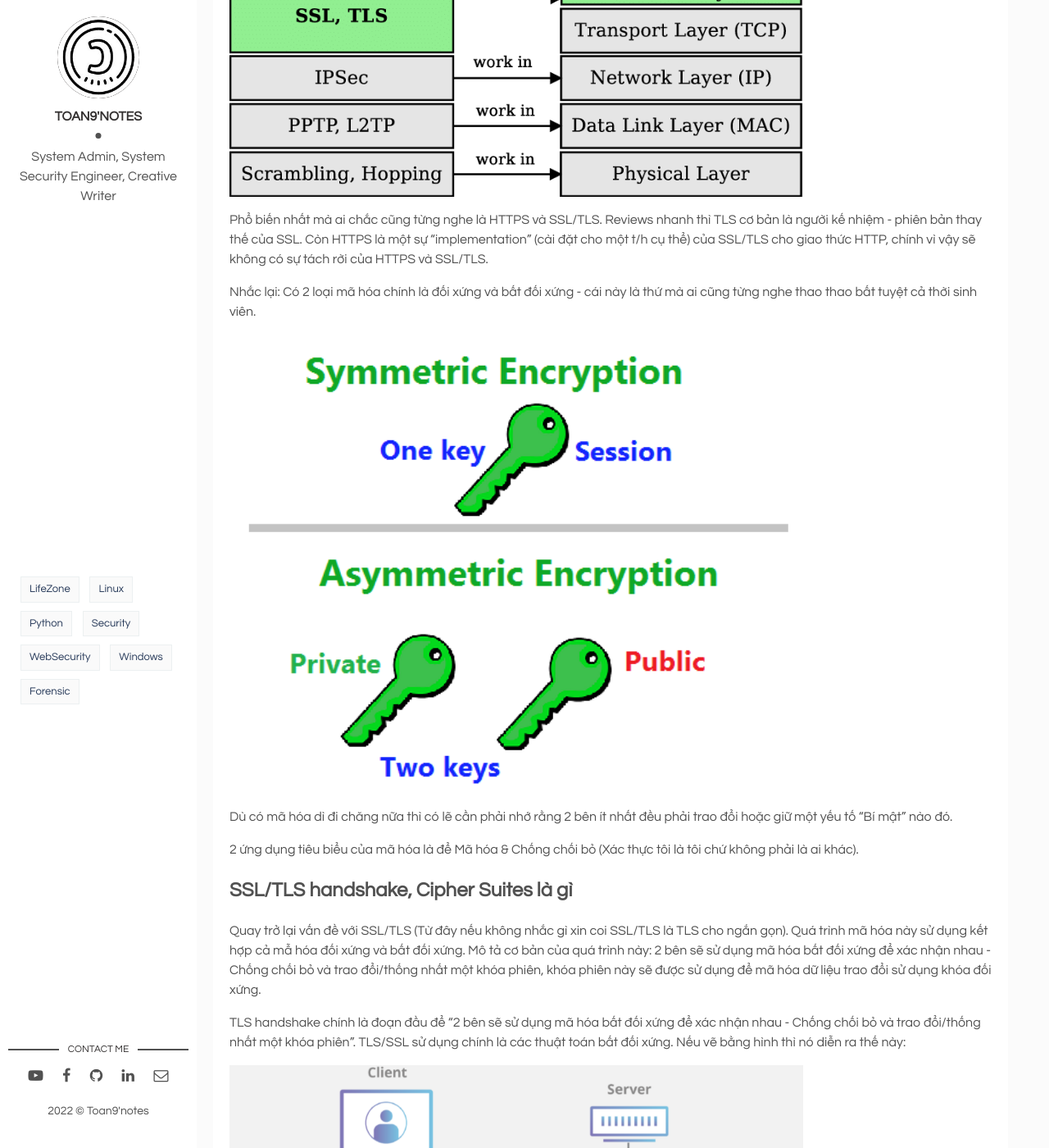
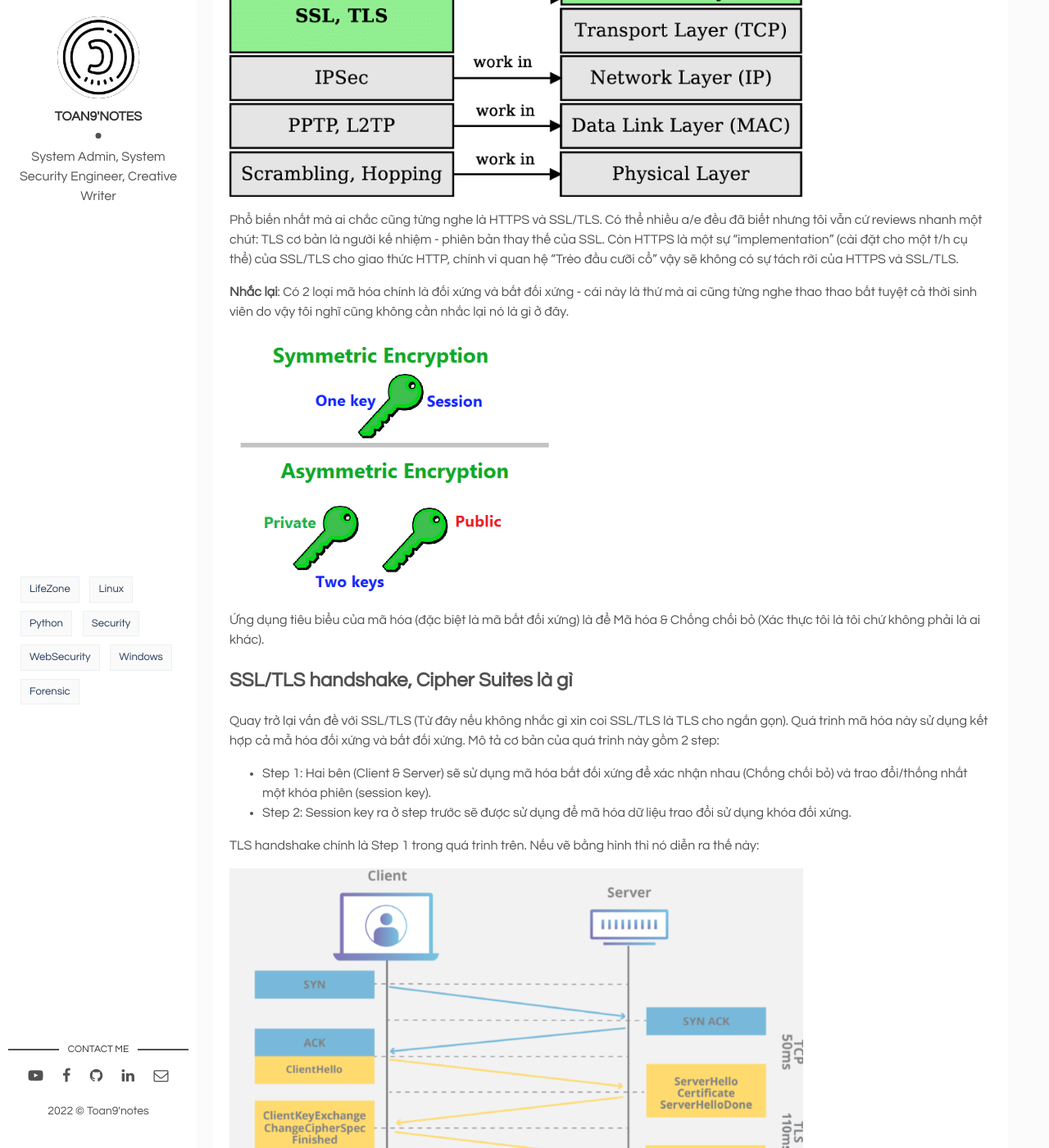
Before and after one commit to toannai/toan9, a Jekyll site: the page built from _posts/2022-01-02-ssl-tls-back-to-basic.markdown, in a window 1280 px wide and 1400 px high, scrolled down 539 px. Shown: the whole window at 82% size. Built offline with Jekyll 4.4.1, drawn with Linux system fonts in a browser that asks for light colours; some of the changed text lies outside the part shown.

Commit message:
formatted

```diff
--- a/_posts/2022-01-02-ssl-tls-back-to-basic.markdown
+++ b/_posts/2022-01-02-ssl-tls-back-to-basic.markdown
@@ -16,21 +16,24 @@ Qua một thời gian làm dài làm việc tôi nhận ra rằng có lẽ ý t
 
 ![security protocol layer]( {{site.url}}/assets/img/2022/01/02/protocol-stack.png){:width="700px"}
 
-Phổ biến nhất mà ai chắc cũng từng nghe là HTTPS và SSL/TLS. Reviews nhanh thì TLS cơ bản là người kế nhiệm - phiên bản thay thế của SSL. Còn HTTPS là một sự "implementation" (cài đặt cho một t/h cụ thể) của SSL/TLS cho giao thức HTTP, chính vì vậy sẽ không có sự tách rời của HTTPS và SSL/TLS.
 
-Nhắc lại: Có 2 loại mã hóa chính là đối xứng và bất đối xứng - cái này là thứ mà ai cũng từng nghe thao thao bất tuyệt cả thời sinh viên.
+Phổ biến nhất mà ai chắc cũng từng nghe là HTTPS và SSL/TLS. Có thể nhiều a/e đều đã biết nhưng tôi vẫn cứ reviews nhanh một chút: TLS cơ bản là người kế nhiệm - phiên bản thay thế của SSL. Còn HTTPS là một sự "implementation" (cài đặt cho một t/h cụ thể) của SSL/TLS cho giao thức HTTP, chính vì quan hệ "Trèo đầu cưỡi cổ" vậy sẽ không có sự tách rời của HTTPS và SSL/TLS.
 
-![algorithm]( {{site.url}}/assets/img/2022/01/02/algorithms.png){:width="700px"}
+**Nhắc lại**: Có 2 loại mã hóa chính là đối xứng và bất đối xứng - cái này là thứ mà ai cũng từng nghe thao thao bất tuyệt cả thời sinh viên do vậy tôi nghĩ cũng không cần nhắc lại nó là gì ở đây.
 
-Dù có mã hóa dì đi chăng nữa thì có lẽ cần phải nhớ rằng 2 bên ít nhất đều phải trao đổi hoặc giữ một yếu tố "Bí mật" nào đó.
+![algorithm]( {{site.url}}/assets/img/2022/01/02/algorithms.png){:width="400px"}
 
-2 ứng dụng tiêu biểu của mã hóa là để Mã hóa & Chống chối bỏ (Xác thực tôi là tôi chứ không phải là ai khác).
+
+Ứng dụng tiêu biểu của mã hóa (đặc biệt là mã bất đối xứng) là để Mã hóa & Chống chối bỏ (Xác thực tôi là tôi chứ không phải là ai khác).
 
 ## SSL/TLS handshake, Cipher Suites là gì
 
-Quay trở lại vấn đề với SSL/TLS (Từ đây nếu không nhắc gì xin coi SSL/TLS là TLS cho ngắn gọn). Quá trình mã hóa này sử dụng kết hợp cả mẫ hóa đối xứng và bất đối xứng. Mô tả cơ bản của quá trình này: 2 bên sẽ sử dụng mã hóa bất đối xứng để xác nhận nhau - Chống chối bỏ và trao đổi/thống nhất một khóa phiên, khóa phiên này sẽ được sử dụng để mã hóa dữ liệu trao đổi sử dụng khóa đối xứng.
+Quay trở lại vấn đề với SSL/TLS (Từ đây nếu không nhắc gì xin coi SSL/TLS là TLS cho ngắn gọn). Quá trình mã hóa này sử dụng kết hợp cả mẫ hóa đối xứng và bất đối xứng. Mô tả cơ bản của quá trình này gồm 2 step:
 
-TLS handshake chính là đoạn đầu để "2 bên sẽ sử dụng mã hóa bất đối xứng để xác nhận nhau - Chống chối bỏ và trao đổi/thống nhất một khóa phiên". TLS/SSL sử dụng chính là các thuật toán bất đối xứng. Nếu vẽ bằng hình thì nó diễn ra thế này:
++ Step 1: Hai bên (Client & Server) sẽ sử dụng mã hóa bất đối xứng để xác nhận nhau (Chống chối bỏ) và trao đổi/thống nhất một khóa phiên (session key).
++ Step 2:  Session key ra ở step trước sẽ được sử dụng để mã hóa dữ liệu trao đổi sử dụng khóa đối xứng.
+
+TLS handshake chính là Step 1 trong quá trình trên. Nếu vẽ bằng hình thì nó diễn ra thế này:
 
 
 ![tls handshark]( {{site.url}}/assets/img/2022/01/02/tls_handshark.PNG){:width="700px"}
@@ -39,7 +42,7 @@ Nhấn mạnh lại (Nói đi nói lại quá nhiều lần) ý kết thúc SSL/
 
 + Xác nhận client/server - Chống chối bỏ (Đảm bảo rằng Client/Server xác nhận là tôi chính là tôi mà không phải là ai khác)
 
-+ Thống nhất được 1 khóa phiên để mã hóa dữ liệu trao đổi giữa 2 bên.
++ Thống nhất được 1 session key để mã hóa dữ liệu trao đổi giữa 2 bên.
 
 Tùy thuộc vào thuật toán/lược đồ trao đổi khóa mà SSL/tLS handshark diễn ra các bước chi tiết - message khác nhau. Ta sẽ thường thấy loại phổ biến chính là Rivest–Shamir–Adleman(RSA) và Diffie-Hellman (DH).
 
```
